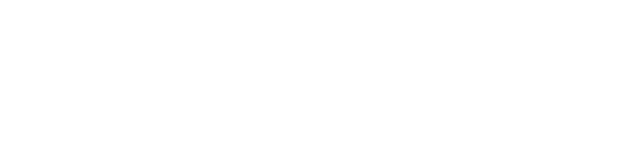
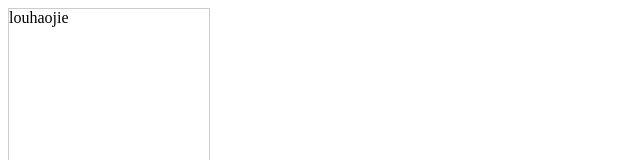
Before and after one commit to louhaojie99/mini-react, a website built with Vite: page index.html in a window 1280 px wide. Shown: the top 160 px of the page, 0-640 px from the left. Built offline with nearby package versions, Linux system fonts and the light colour scheme.

Commit message:
javascript-dom

```diff
--- a/index.html
+++ b/index.html
@@ -7,7 +7,7 @@
     <title>mini-react</title>
   </head>
   <body>
-    <div id="app"></div>
-    <script type="module" src="/src/main.ts"></script>
+    <div id="root"></div>
+    <script type="module" src="/src/main.js"></script>
   </body>
 </html>
--- /dev/null
+++ b/src/javascript-dom/App.js
@@ -0,0 +1,18 @@
+const App = {
+  type: "div",
+  props: {
+    id: "app",
+    style: "width: 200px; height: 200px; border: 1px solid #ccc;",
+    children: [
+      {
+        type: "TEXT_ELEMENT",
+        props: {
+          nodeValue: "louhaojie",
+          children: [],
+        },
+      },
+    ],
+  },
+};
+
+export default App;
--- /dev/null
+++ b/src/javascript-dom/index.js
@@ -0,0 +1,50 @@
+import App from "./App";
+import ReactDOM from "../react-dom";
+
+const root = document.querySelector("#root");
+
+// 1. 基本的 DOM api 操作
+// const div = document.createElement("div");
+// div.id = "app";
+// div.style = "width: 100px; height: 100px; border: 1px solid #ccc;";
+// console.log(div);
+
+// const text = document.createTextNode("louhaojie");
+// div.append(text);
+
+// root.append(div);
+
+// 2.使用数据结构处理 DOM
+// const element = {
+//   type: "div",
+//   props: {
+//     id: "app",
+//     style: "width: 200px; height: 200px; border: 1px solid #ccc;",
+//   },
+// };
+
+// const div = document.createElement(element.type);
+// Object.keys(element.props).forEach((name) => {
+//   div[name] = element.props[name];
+// });
+
+// const textElement = {
+//   type: "TEXT_ELEMENT",
+//   props: {
+//     nodeValue: "louhaojie",
+//   },
+// };
+
+// const text = document.createTextNode("louhaojie");
+// Object.keys(textElement.props).forEach((name) => {
+//     text[name] = textElement.props[name];
+// });
+
+// div.append(text);
+
+// root.append(div);
+
+// 3.使用 render 来处理渲染DOM
+ReactDOM.render(App, root);
+
+console.log(1);
--- /dev/null
+++ b/src/main.js
@@ -0,0 +1 @@
+import "./javascript-dom";
--- /dev/null
+++ b/src/react-dom/client/createRoot.js
@@ -0,0 +1,4 @@
+/**
+ * createRoot 允许在浏览器的 DOM 节点中创建根节点以显示 React 组件
+ */
+export const createRoot = (domNode) => {};
--- /dev/null
+++ b/src/react-dom/client/index.js
@@ -0,0 +1 @@
+export { createRoot } from "./createRoot";
--- /dev/null
+++ b/src/react-dom/index.js
@@ -0,0 +1,7 @@
+import { render } from "./render";
+
+export { render };
+
+export default {
+  render,
+};
--- /dev/null
+++ b/src/react-dom/render.js
@@ -0,0 +1,18 @@
+const isProperty = (key) => !["children"].includes(key);
+
+export const render = (element, container) => {
+  const createDom = (type) => {
+    if (type === "TEXT_ELEMENT") {
+      return document.createTextNode(type);
+    }
+    return document.createElement(element.type);
+  };
+  const dom = createDom(element.type);
+  Object.keys(element.props)
+    .filter(isProperty) // 只能设置标准属性, 过滤掉不能设置的属性
+    .forEach((name) => {
+      dom[name] = element.props[name];
+    });
+  container.append(dom);
+  element.props.children.forEach((child) => render(child, dom));
+};
--- /dev/null
+++ b/src/react/cloneElement.js
@@ -0,0 +1 @@
+export const cloneElement = () => {};
--- /dev/null
+++ b/src/react/createElement.js
@@ -0,0 +1 @@
+export const createElement = () => {};
```
Also changed, not shown: src/react/index.js (added, +9 -0 lines), README.md, src/javascript-dom/README.md (added), src/main.ts (deleted).
